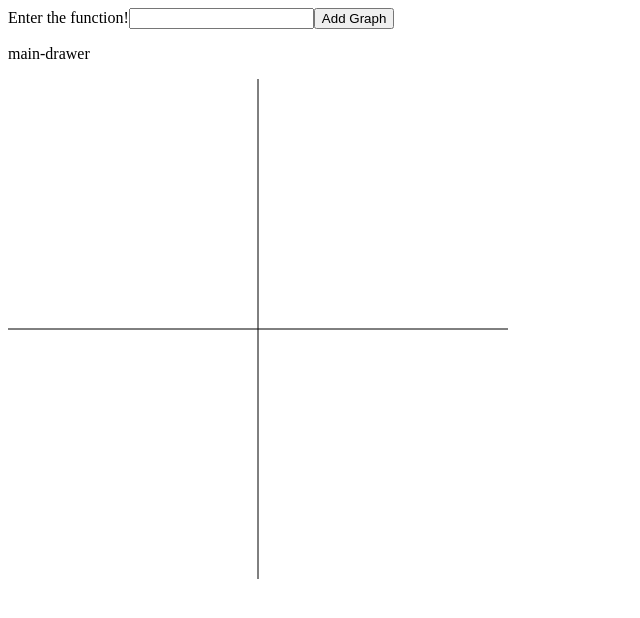
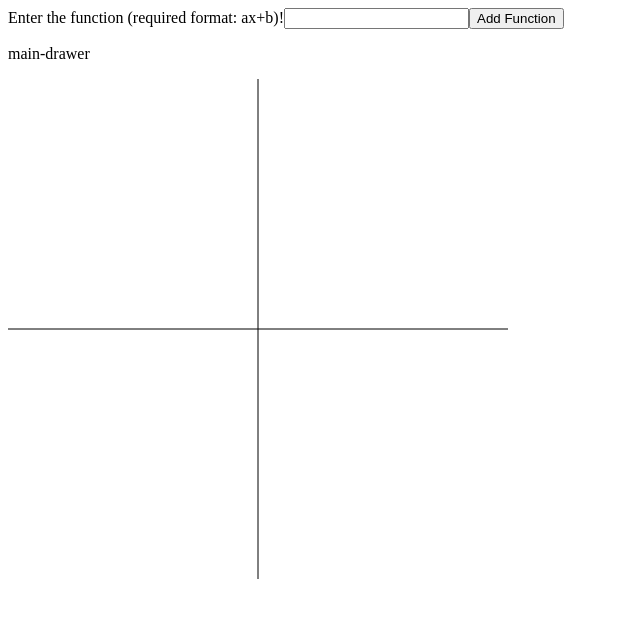
Before and after one commit to neogabor/function-drawer, an Angular app: page / in a window 1280 px wide. Shown: the top 618 px of the page, without its empty margins (0-640 px from the left). Built offline with nearby package versions, Linux system fonts and the light colour scheme.

Commit message:
Base linear function drawing

```diff
--- a/src/app/app.component.html
+++ b/src/app/app.component.html
@@ -1,12 +1,12 @@
 <!-- * * * * * * * * * * * * * * * * * * * * * * * * * * * * * * * -->
 <!-- * * * * * * * * * * * Project Graph drawer * * * * * * * * * * * -->
 <div>
-    <label>Enter the function!</label>
+    <label>Enter the function (required format: ax+b)!</label>
     <input
       type="text"
       class="form-control"
       #functionInput>
       <button
-      (click)="onAddGraph()">Add Graph</button>
+      (click)="onAddGraph()">Add Function</button>
       <app-main-drawer [functionEq]="functionValue"></app-main-drawer>
 </div>
--- a/src/app/main-drawer/main-drawer.component.ts
+++ b/src/app/main-drawer/main-drawer.component.ts
@@ -1,11 +1,11 @@
-import { Component, ElementRef, Input, OnInit, ViewChild, AfterViewInit } from '@angular/core';
+import { Component, ElementRef, Input, OnInit, ViewChild, AfterViewInit, OnChanges, SimpleChanges } from '@angular/core';
 
 @Component({
   selector: 'app-main-drawer',
   templateUrl: './main-drawer.component.html',
   styleUrls: ['./main-drawer.component.css']
 })
-export class AppMainDrawerComponent implements OnInit {
+export class AppMainDrawerComponent implements OnInit, AfterViewInit, OnChanges {
 
   @Input() functionEq!: string;
   @ViewChild('canvasFunc') canvas!: ElementRef<HTMLCanvasElement>;
@@ -35,4 +35,22 @@ export class AppMainDrawerComponent implements OnInit {
     this.ctx.stroke();
   }
 
+  ngOnChanges(changes: SimpleChanges): void {
+    if(this.functionEq) {
+      this.ctx.clearRect(0,0,this.canvas.nativeElement.width, this.canvas.nativeElement.height);
+      this.drawCoordinateSys();
+      if(this.functionEq.indexOf('x')==-1) {
+        console.error('Function must contain "x" variable');
+      }
+      this.drawFunction();
+    };
+  }
+
+  drawFunction() {
+    const halfLength = 250;
+    const steepness = Number(this.functionEq.substring(0, this.functionEq.indexOf('x')));
+    this.ctx.moveTo(halfLength + halfLength/steepness,0);
+    this.ctx.lineTo(halfLength - halfLength/steepness, 500);
+    this.ctx.stroke();
+  }
 }
```
